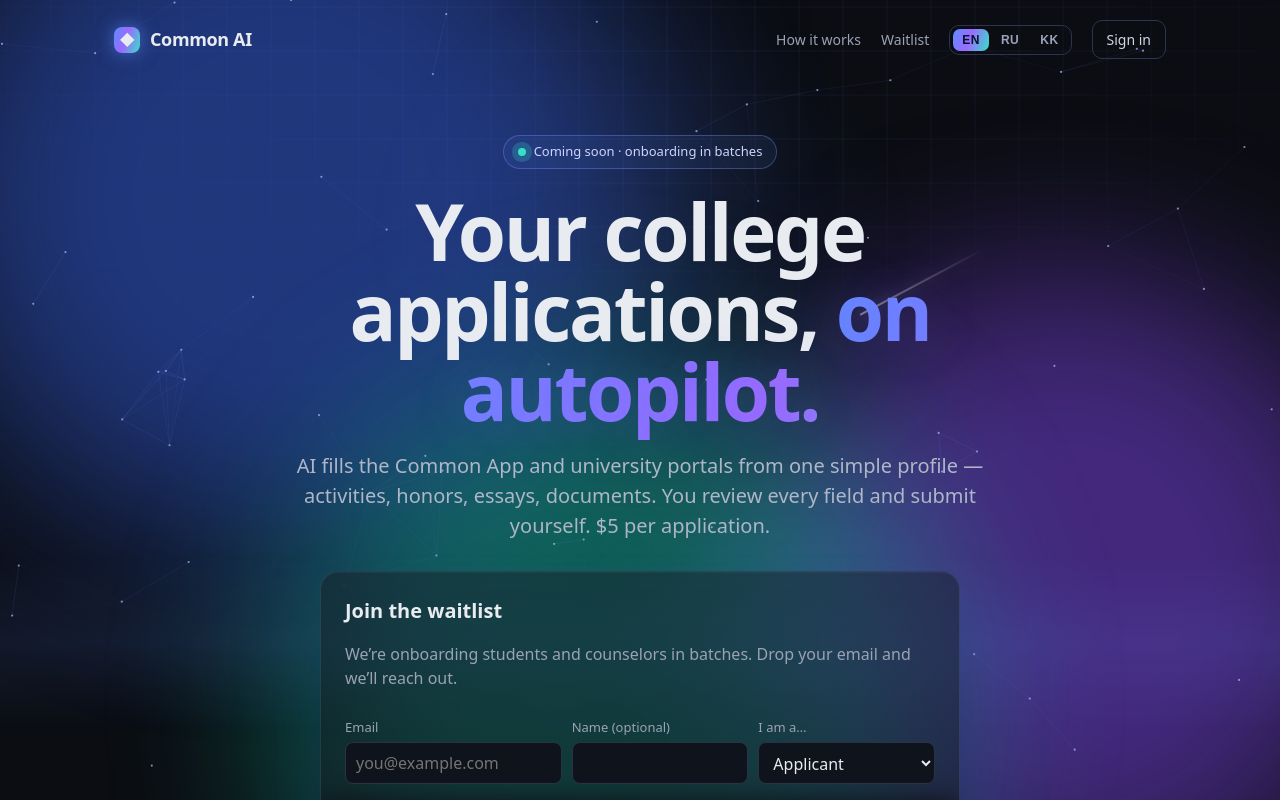
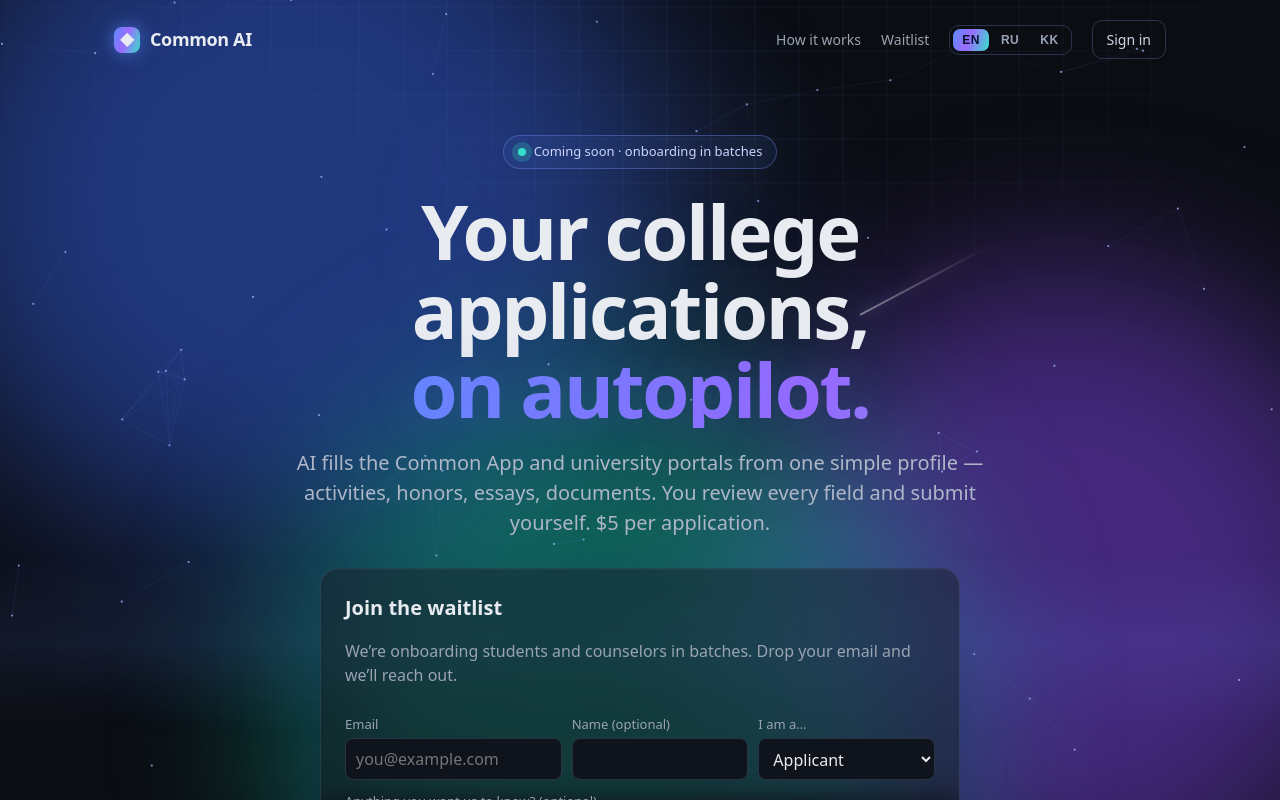
Before and after one commit to Nursultan2001/common-ai, a Next.js app in the folder apps/web/: page / in a window 1280 px wide. Shown: the top 800 px of the page. Built offline with nearby package versions, Linux system fonts and the light colour scheme.

Commit message:
Landing: 'on autopilot' on one line; real uni logos via favicon (drop Clearbit placeholder)

```diff
--- a/apps/web/src/app/LandingClient.tsx
+++ b/apps/web/src/app/LandingClient.tsx
@@ -32,8 +32,11 @@
 ];
 
 function logoCandidates(u: Uni): string[] {
+  // Reliable favicon services that 404 cleanly for unknowns (so onError fires
+  // and we fall back to the monogram). Clearbit was dropped — it returns a gray
+  // "?" placeholder with a 200 status, which never triggers onError.
   return [
-    `https://logo.clearbit.com/${u.domain}?size=80`,
+    `https://icons.duckduckgo.com/ip3/${u.domain}.ico`,
     `https://www.google.com/s2/favicons?domain=${u.domain}&sz=64`,
   ];
 }
@@ -223,7 +226,9 @@
           <span className="ping" /> {t.pill}
         </span>
         <h1 className="lp-title">
-          {t.title1} <span className="grad">{t.title2}</span>
+          {t.title1}
+          <br />
+          <span className="grad">{t.title2}</span>
         </h1>
         <p className="lp-sub">{t.subtitle}</p>
 
--- a/apps/web/src/app/globals.css
+++ b/apps/web/src/app/globals.css
@@ -183,8 +183,8 @@
 .lp-pill .ping { width: 8px; height: 8px; border-radius: 50%; background: #36e0c8; box-shadow: 0 0 0 0 rgba(54,224,200,.7); animation: lp-ping 1.8s infinite; }
 @keyframes lp-ping { 0% { box-shadow: 0 0 0 0 rgba(54,224,200,.55); } 70% { box-shadow: 0 0 0 10px rgba(54,224,200,0); } 100% { box-shadow: 0 0 0 0 rgba(54,224,200,0); } }
 
-.lp-title { font-size: clamp(40px, 7vw, 78px); line-height: 1.03; letter-spacing: -.03em; font-weight: 850; margin: 22px auto 0; max-width: 16ch; }
-.lp-title .grad { background: var(--grad); background-size: 220% 220%; -webkit-background-clip: text; background-clip: text; color: transparent; animation: lp-shift 7s ease infinite; text-shadow: 0 0 50px rgba(123,120,255,.25); }
+.lp-title { font-size: clamp(38px, 6.6vw, 76px); line-height: 1.04; letter-spacing: -.03em; font-weight: 850; margin: 22px auto 0; max-width: 18ch; }
+.lp-title .grad { display: inline-block; white-space: nowrap; background: var(--grad); background-size: 220% 220%; -webkit-background-clip: text; background-clip: text; color: transparent; animation: lp-shift 7s ease infinite; text-shadow: 0 0 50px rgba(123,120,255,.25); }
 @keyframes lp-shift { 0%,100% { background-position: 0% 50%; } 50% { background-position: 100% 50%; } }
 .lp-sub { color: #aeb6c8; font-size: clamp(16px, 2.1vw, 20px); max-width: 60ch; margin: 20px auto 0; }
 .lp-sub b { color: #fff; }
```
